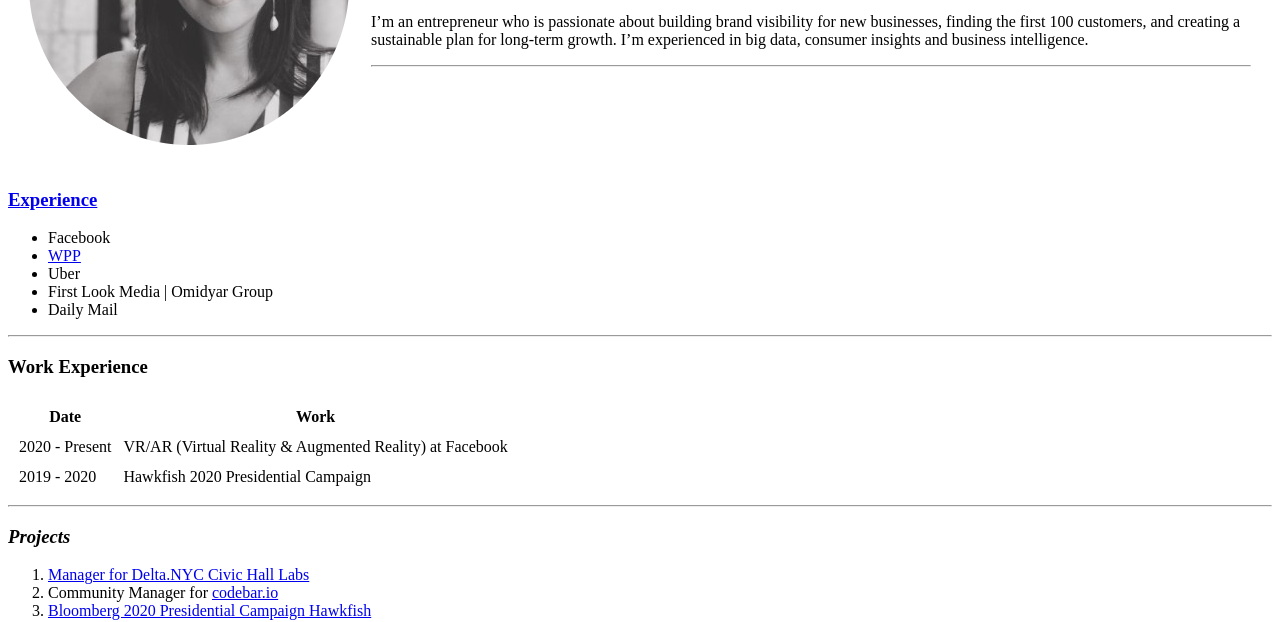
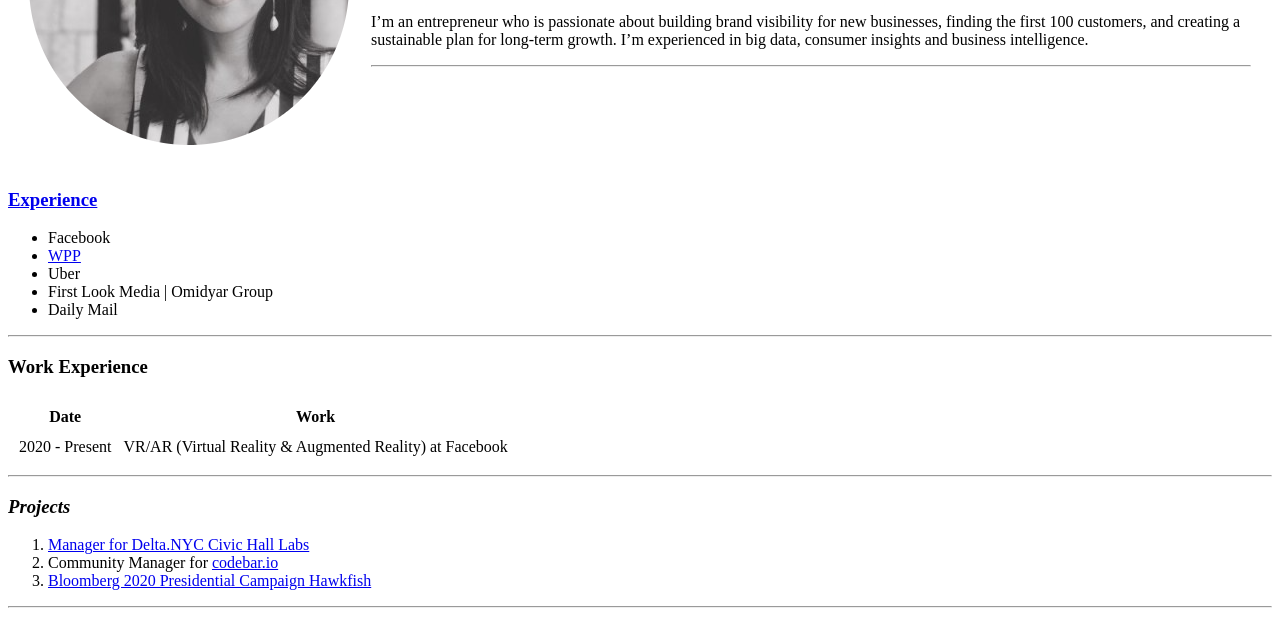
Before and after one commit to oliviameng/cv, a plain HTML site: page index.html in a window 1280 px wide. Shown: the part 204-826 px from the top of the page. Drawn offline with Linux system fonts and the light colour scheme.

Commit message:
Update index.html

```diff
--- a/index.html
+++ b/index.html
@@ -53,10 +53,6 @@
             <td>2020 - Present</td>
             <td>VR/AR (Virtual Reality & Augmented Reality) at Facebook</td>
         </tr>
-        <tr>
-            <td>2019 - 2020</td>
-            <td>Hawkfish 2020 Presidential Campaign</td>
-        </tr>
     </table>
 
     <hr>
```
